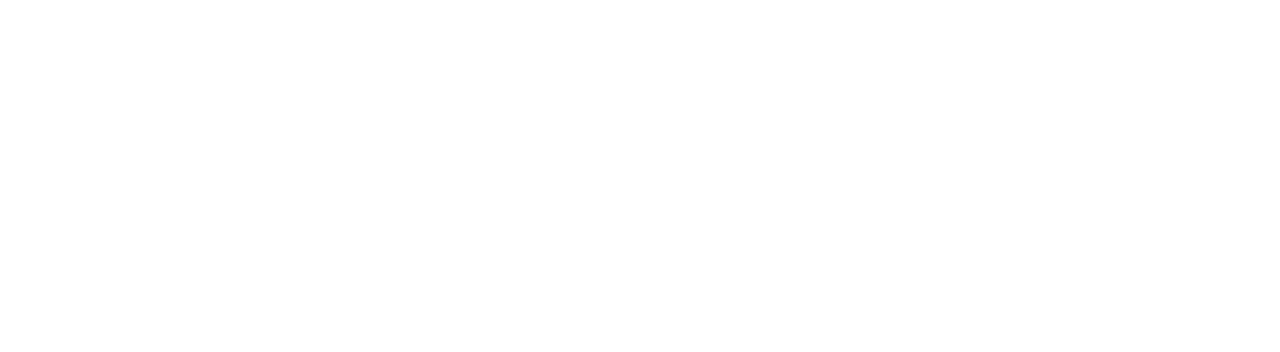
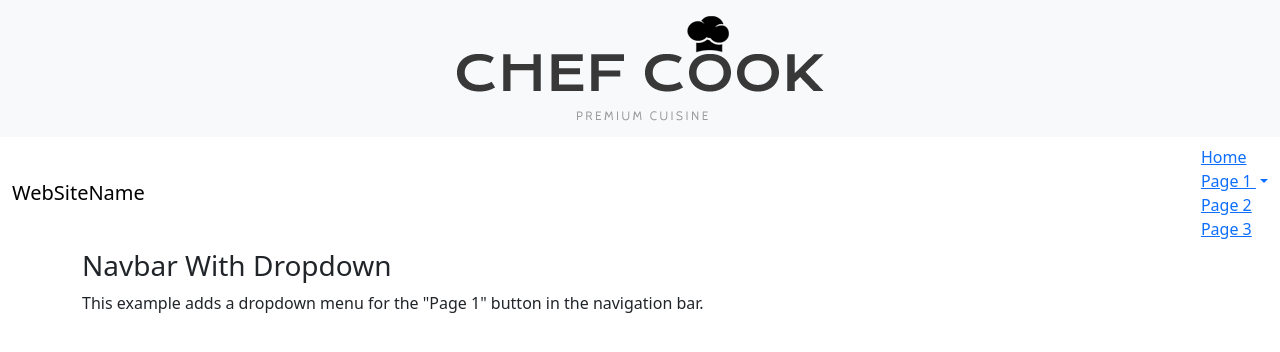
Before and after one commit to adehogun/Cooking-Book, a plain HTML site: page index.html in a window 1280 px wide. Drawn offline with nearby package versions, Linux system fonts and the light colour scheme.

Commit message:
Header 1st update

```diff
--- a/index.html
+++ b/index.html
@@ -1,12 +1,54 @@
 <!DOCTYPE html>
 <html lang="en">
 <head>
-    <link rel="stylesheet" href="styles.css">
+
     <meta charset="UTF-8">
     <meta name="viewport" content="width=device-width, initial-scale=1.0">
-    <title>Document</title>
+    <title>MyCookBook</title>
+    <!-- Bootstrap CSS -->
+    <link href="https://cdn.jsdelivr.net/npm/bootstrap@5.3.2/dist/css/bootstrap.min.css" rel="stylesheet" integrity="sha384-T3c6CoIi6uLrA9TneNEoa7RxnatzjcDSCmG1MXxSR1GAsXEV/Dwwykc2MPK8M2HN" crossorigin="anonymous">
+    <script src="https://maxcdn.bootstrapcdn.com/bootstrap/3.4.1/js/bootstrap.min.js"></script>
+    <link rel="stylesheet" href="styles.css">
 </head>
 <body>
+    <nav class="navbar bg-body-tertiary">
+        <div class="container">
+          <a class="navbar-brand mx-auto p-2"style="width: 200px href="#">
+            <img src="images/logo.png" alt="Premium Cuisine" >
+          </a>
+        </div>
 
+        <hr>
+      </nav>
+
+<!-- <h1><img src="images/logo.png" alt="Premium Cuisine"></h1> -->
+<!-- Navbar -->
+<nav class="navbar navbar-inverse navbar-fixed-top">
+    <div class="container-fluid">
+      <div class="navbar-header">
+        <a class="navbar-brand" href="#">WebSiteName</a>
+      </div>
+      <ul class="nav navbar-nav">
+        <li class="active"><a href="#">Home</a></li>
+        <li class="dropdown"><a class="dropdown-toggle" data-toggle="dropdown" href="#">Page 1 <span class="caret"></span></a>
+          <ul class="dropdown-menu">
+            <li><a href="#">Page 1-1</a></li>
+            <li><a href="#">Page 1-2</a></li>
+            <li><a href="#">Page 1-3</a></li>
+          </ul>
+        </li>
+        <li><a href="#">Page 2</a></li>
+        <li><a href="#">Page 3</a></li>
+      </ul>
+    </div>
+  </nav>
+
+  <div class="container">
+    <h3>Navbar With Dropdown</h3>
+    <p>This example adds a dropdown menu for the "Page 1" button in the navigation bar.</p>
+  </div>
+  <!-- Poopers.js -->
+        <script src="https://cdn.jsdelivr.net/npm/@popperjs/core@2.11.8/dist/umd/popper.min.js" integrity="sha384-I7E8VVD/ismYTF4hNIPjVp/Zjvgyol6VFvRkX/vR+Vc4jQkC+hVqc2pM8ODewa9r" crossorigin="anonymous"></script>
+        <script src="https://cdn.jsdelivr.net/npm/bootstrap@5.3.2/dist/js/bootstrap.min.js" integrity="sha384-BBtl+eGJRgqQAUMxJ7pMwbEyER4l1g+O15P+16Ep7Q9Q+zqX6gSbd85u4mG4QzX+" crossorigin="anonymous"></script>
 </body>
 </html>
```
Also changed, not shown: images/logo.png (added).
